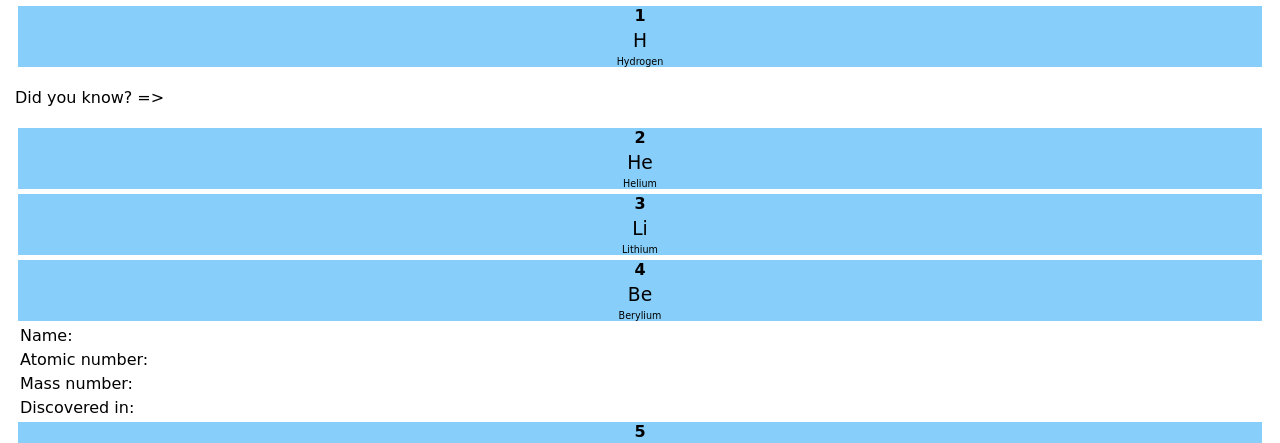
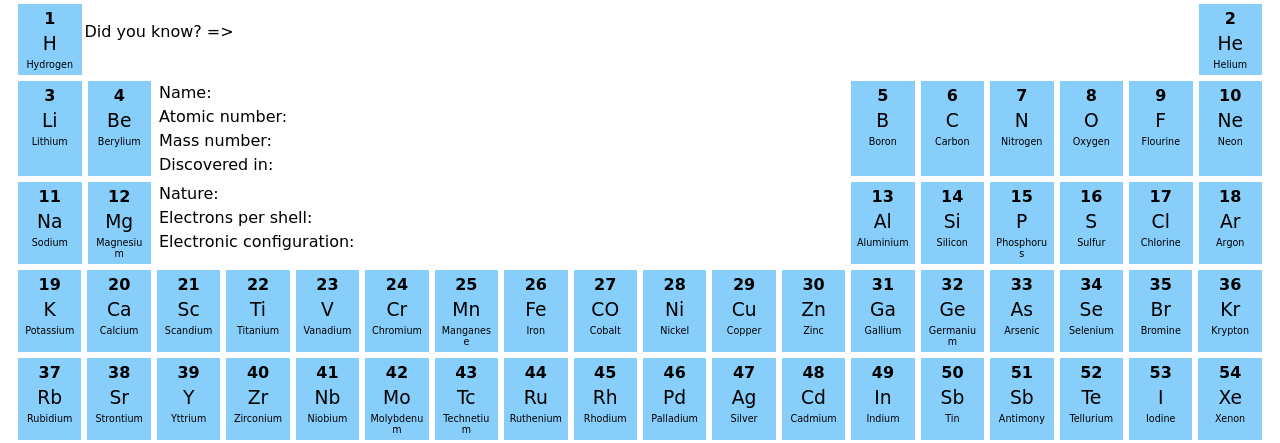
Before and after one commit to TunrayoIlawole/Periodic-table, a plain HTML site: page index.html in a window 1280 px wide. Shown: the part 291-734 px from the top of the page. Drawn offline with Linux system fonts and the light colour scheme; files that its build step writes are made by us from their sources; a script that the page names is missing.

Commit message:
display elements in grids

```diff
--- a/styles.css
+++ b/styles.css
@@ -73,3 +73,18 @@ img {
 .element:hover {
     cursor: pointer;
 }
+
+.row1 {
+    display: grid;
+    grid-template-columns: 5.56% 88.88% 5.56%;
+}
+
+.row2 {
+    display: grid;
+    grid-template-columns: 5.56% 5.56% 55.52% 5.56% 5.56%5.56% 5.56%5.56% 5.56%;
+}
+
+.row3, .row4, .row5 {
+    display: grid;
+    grid-template-columns: repeat(18, 5.555%);
+}
```
